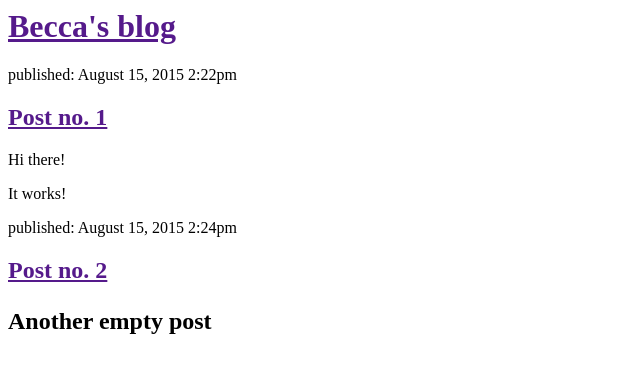
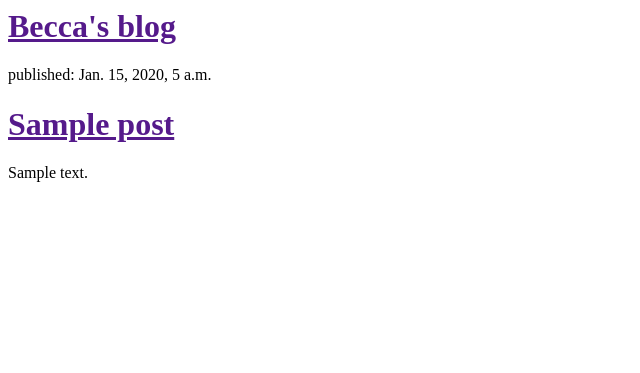
Before and after one commit to beccasjames/my-first-blog, a Django app: template blog/templates/blog/post_list.html in a window 1280 px wide. Shown: the top 373 px of the page, without its empty margins (0-640 px from the left). Run offline with Django 3.2, Linux system fonts and the light colour scheme; the template is opened without the code that fills it: values that come from a table or form of the project are taken from there, others are empty; tables that the repository leaves empty hold one stand-in row (values such as "Sample post").

Commit message:
Updated templates to display posts from database.

```diff
--- a/blog/templates/blog/post_list.html
+++ b/blog/templates/blog/post_list.html
@@ -7,17 +7,13 @@
       <h1><a href="">Becca's blog</a></h1>
     </div>
 
-    <div>
-      <p>published: August 15, 2015 2:22pm</p>
-      <h2><a href="">Post no. 1</a></h2>
-      <p>Hi there!</p>
-      <p>It works!</p>
-    </div>
+{% for post in posts %}
+      <div>
+        <p>published: {{ post.published_date }}</p>
+        <h1><a href="">{{ post.title }}</a></h1>
+        <p>{{ post.text|linebreaks }}</p>
+      </div>
+{% endfor %}
 
-    <div>
-      <p>published: August 15, 2015 2:24pm</p>
-      <h2><a href="">Post no. 2</a><h2>
-      <p>Another empty post</p>
-    </div>
   </body>
 </html>
--- a/blog/views.py
+++ b/blog/views.py
@@ -1,5 +1,8 @@
 from django.shortcuts import render
+from django.utils import timezone
+from .models import Post
 
 def post_list(request):
-    return render(request, 'blog/post_list.html', {})
+    posts = Post.objects.filter(published_date__lte=timezone.now()).order_by('published_date')
+    return render(request, 'blog/post_list.html', {'posts': posts})
 # Create your views here.
```
